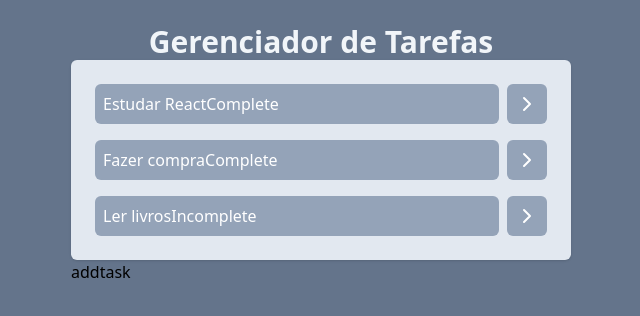
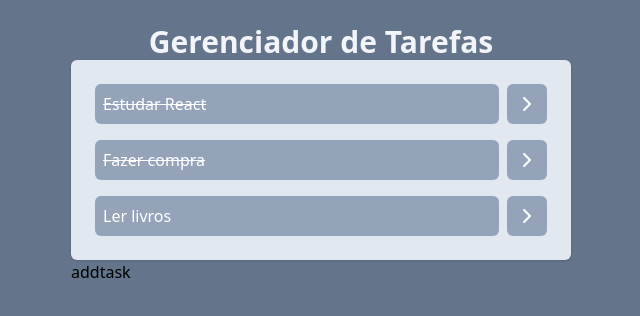
Before and after one commit to GBarbosa06/gerenciador-de-tarefas-react, a React (Vite) app in the folder react-app/: page / in a window 1280 px wide. Shown: the top 316 px of the page, without its empty margins (319-959 px from the left). Built offline with nearby package versions, Linux system fonts and the light colour scheme.

Commit message:
Update Tasks.jsx

```diff
--- a/react-app/src/components/Tasks.jsx
+++ b/react-app/src/components/Tasks.jsx
@@ -5,9 +5,8 @@ function Tasks(props) {
             {
                 props.tasks.map((task) => (
                     <li key={task.id} className="flex gap-2">
-                        <button onClick={() => props.onTaskClick(task.id)} className="w-full text-left bg-slate-400 text-white p-2 rounded-md">
+                        <button onClick={() => props.onTaskClick(task.id)} className={`w-full text-left bg-slate-400 text-white p-2 rounded-md ${task.isCompleted && "line-through"}`}>
                             {task.title}
-                            {task.isCompleted ? "Complete" : "Incomplete"}
                         </button>
                         <button className="bg-slate-400 p-2 rounded-md text-white">
                             <ChevronRightIcon />
```
